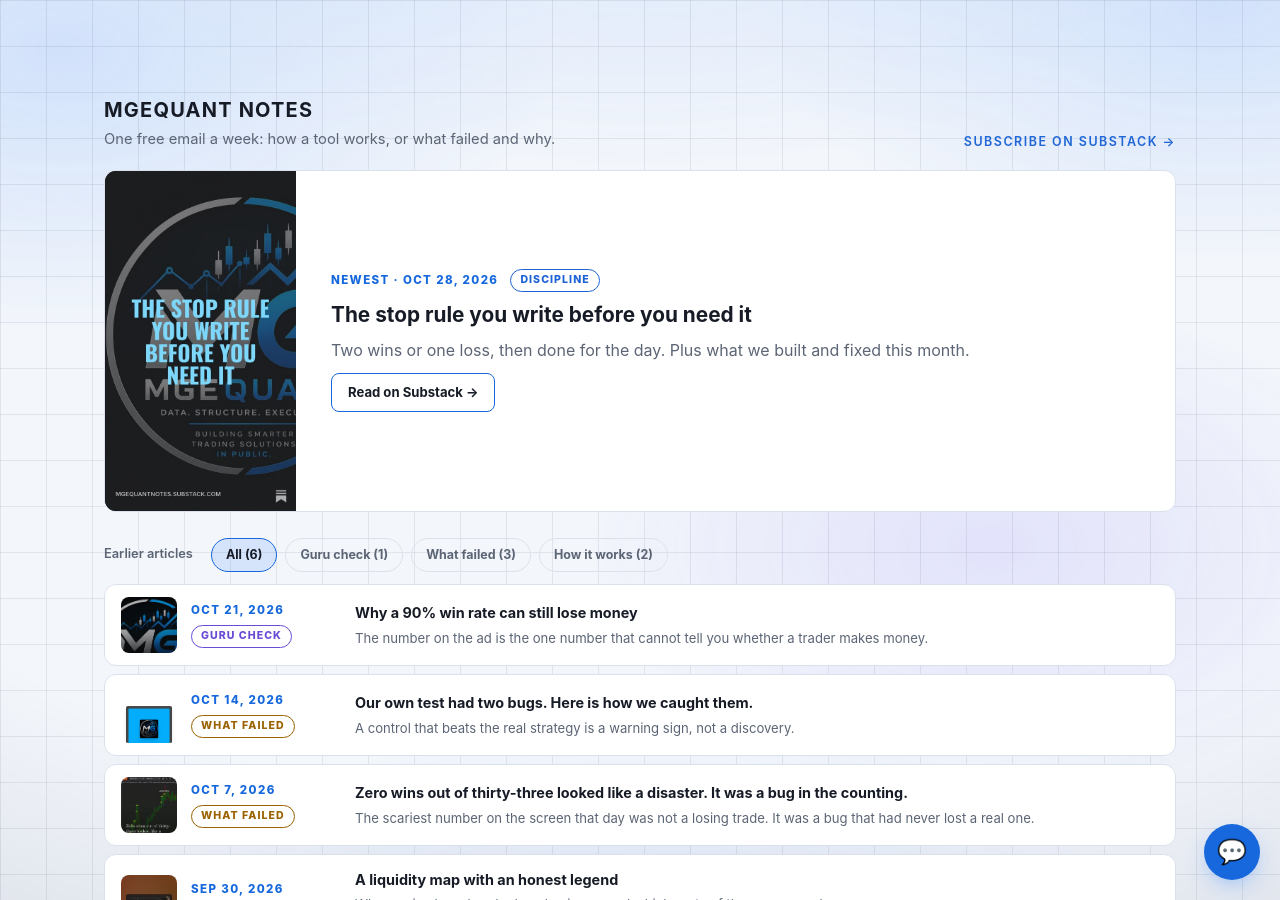
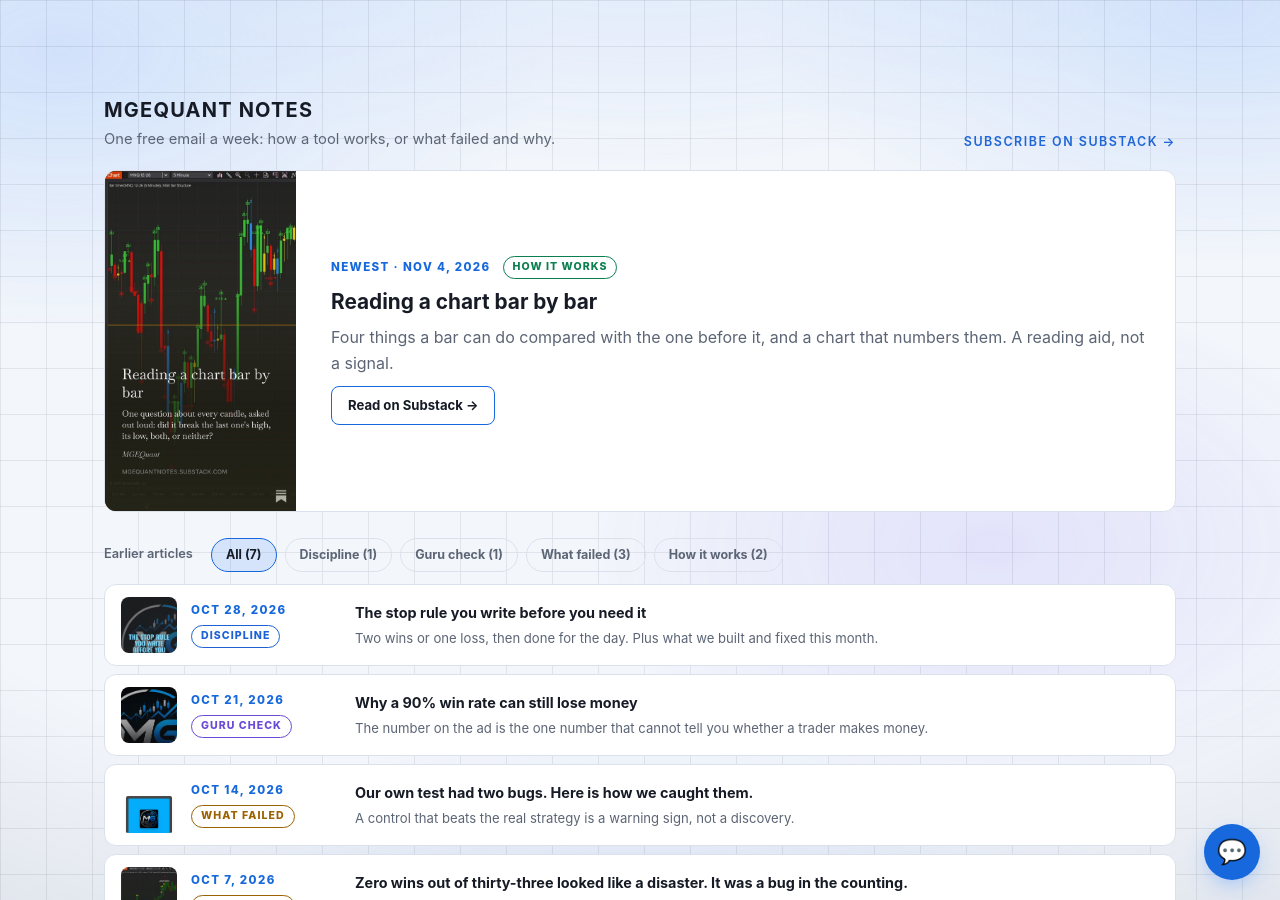
Before and after one commit to MGEQuant/MGEQuant, a Jekyll site: the page in-action.html, which Jekyll copies as it is, in a window 1280 px wide and 900 px high, scrolled down 1349 px. Built offline with Jekyll 4.4.1, drawn with Linux system fonts in a browser that asks for light colours.

Commit message:
Notes: add the Nov 4 article (Reading a chart bar by bar) as the feature; Oct 28 article moves to the list
Co-Authored-By: Claude Sonnet 5.5 <noreply@anthropic.com>

```diff
--- a/in-action.html
+++ b/in-action.html
@@ -513,16 +513,21 @@
         <a class="sec-link" href="https://mgequantnotes.substack.com" target="_blank" rel="noopener">Subscribe on Substack &rarr;</a>
       </div>
       <article class="panel hov nfeat">
-        <a class="cover" href="https://mgequantnotes.substack.com/p/the-stop-rule-you-write-before-you" target="_blank" rel="noopener"><img src="assets/img/notes/2026-10-28-stop-rule.jpg" alt="Story card: The stop rule you write before you need it, over the MGEQuant logo" loading="lazy" width="540" height="960"></a>
+        <a class="cover" href="https://mgequantnotes.substack.com/p/reading-a-chart-bar-by-bar" target="_blank" rel="noopener"><img src="assets/img/notes/2026-11-04-bar-by-bar.jpg" alt="Story card: Reading a chart bar by bar, over a Bar Structure chart" loading="lazy" width="540" height="960"></a>
         <div class="nbody">
-          <div class="nline"><time datetime="2026-10-28">Newest &middot; Oct 28, 2026</time><span class="ncat c-disc">Discipline</span></div>
-          <h3>The stop rule you write before you need it</h3>
-          <p class="nsum">Two wins or one loss, then done for the day. Plus what we built and fixed this month.</p>
-          <a class="nread" href="https://mgequantnotes.substack.com/p/the-stop-rule-you-write-before-you" target="_blank" rel="noopener">Read on Substack &rarr;</a>
+          <div class="nline"><time datetime="2026-11-04">Newest &middot; Nov 4, 2026</time><span class="ncat c-how">How it works</span></div>
+          <h3>Reading a chart bar by bar</h3>
+          <p class="nsum">Four things a bar can do compared with the one before it, and a chart that numbers them. A reading aid, not a signal.</p>
+          <a class="nread" href="https://mgequantnotes.substack.com/p/reading-a-chart-bar-by-bar" target="_blank" rel="noopener">Read on Substack &rarr;</a>
         </div>
       </article>
       <div class="nheading"><h3>Earlier articles</h3><div class="nfilter" id="nfilter" role="group" aria-label="Show earlier articles by topic" hidden></div></div>
       <ul class="note-list" id="nlist">
+        <li class="panel hov nrow" data-cat="Discipline">
+          <a class="th" href="https://mgequantnotes.substack.com/p/the-stop-rule-you-write-before-you" target="_blank" rel="noopener" tabindex="-1" aria-hidden="true"><img src="assets/img/notes/2026-10-28-stop-rule.jpg" alt="" loading="lazy" width="56" height="56"></a>
+          <div class="nmeta"><time datetime="2026-10-28">Oct 28, 2026</time><span class="ncat c-disc">Discipline</span></div>
+          <div class="nmain"><a class="b-link" href="https://mgequantnotes.substack.com/p/the-stop-rule-you-write-before-you" target="_blank" rel="noopener"><b>The stop rule you write before you need it</b></a><span class="nsum">Two wins or one loss, then done for the day. Plus what we built and fixed this month.</span></div>
+        </li>
         <li class="panel hov nrow" data-cat="Guru check">
           <a class="th" href="https://mgequantnotes.substack.com/p/why-a-90-win-rate-can-still-lose" target="_blank" rel="noopener" tabindex="-1" aria-hidden="true"><img src="assets/img/notes/2026-10-21-win-rate.jpg" alt="" loading="lazy" width="56" height="56"></a>
           <div class="nmeta"><time datetime="2026-10-21">Oct 21, 2026</time><span class="ncat c-guru">Guru check</span></div>
```
Also changed, not shown: assets/img/notes/2026-11-04-bar-by-bar.jpg (added).
